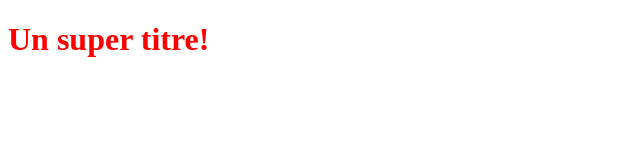
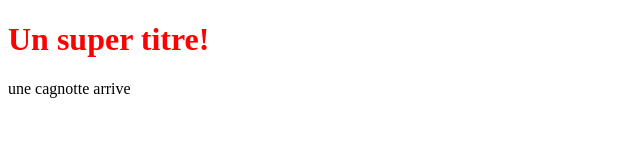
Before and after one commit to zKittyGB/OpenclassroomsProject, a plain HTML site: page index.html in a window 1280 px wide. Shown: the whole page, without its empty margins (0-640 px from the left). Drawn offline with Linux system fonts and the light colour scheme.

Commit message:
Réalisation de la partie cagnotte côté front end

```diff
--- a/index.html
+++ b/index.html
@@ -6,5 +6,6 @@
 </head>
 <body>
    <h1>Un super titre!</h1>
+   <p> une cagnotte arrive </p>
 </body>
 </html>
```
